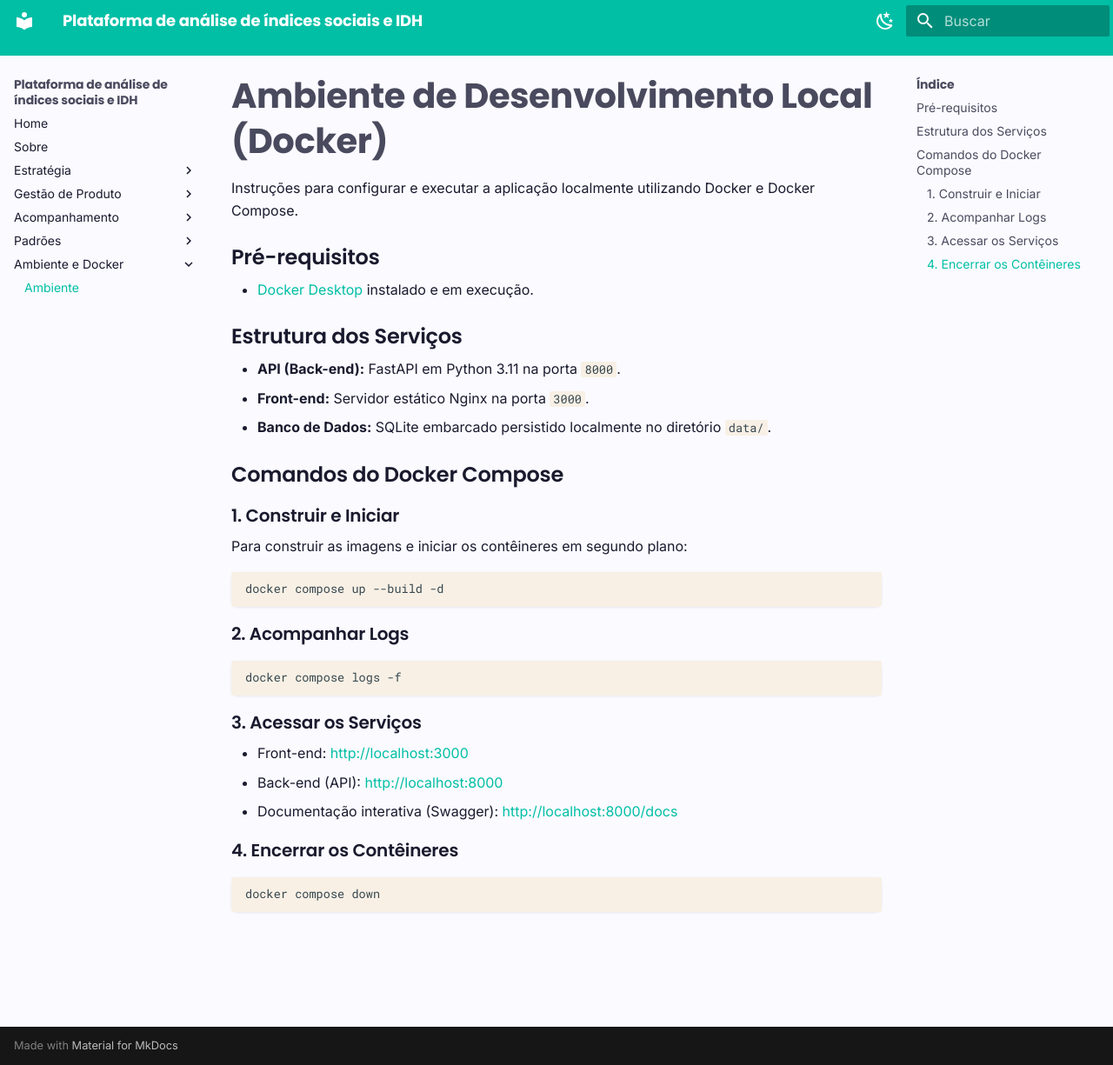
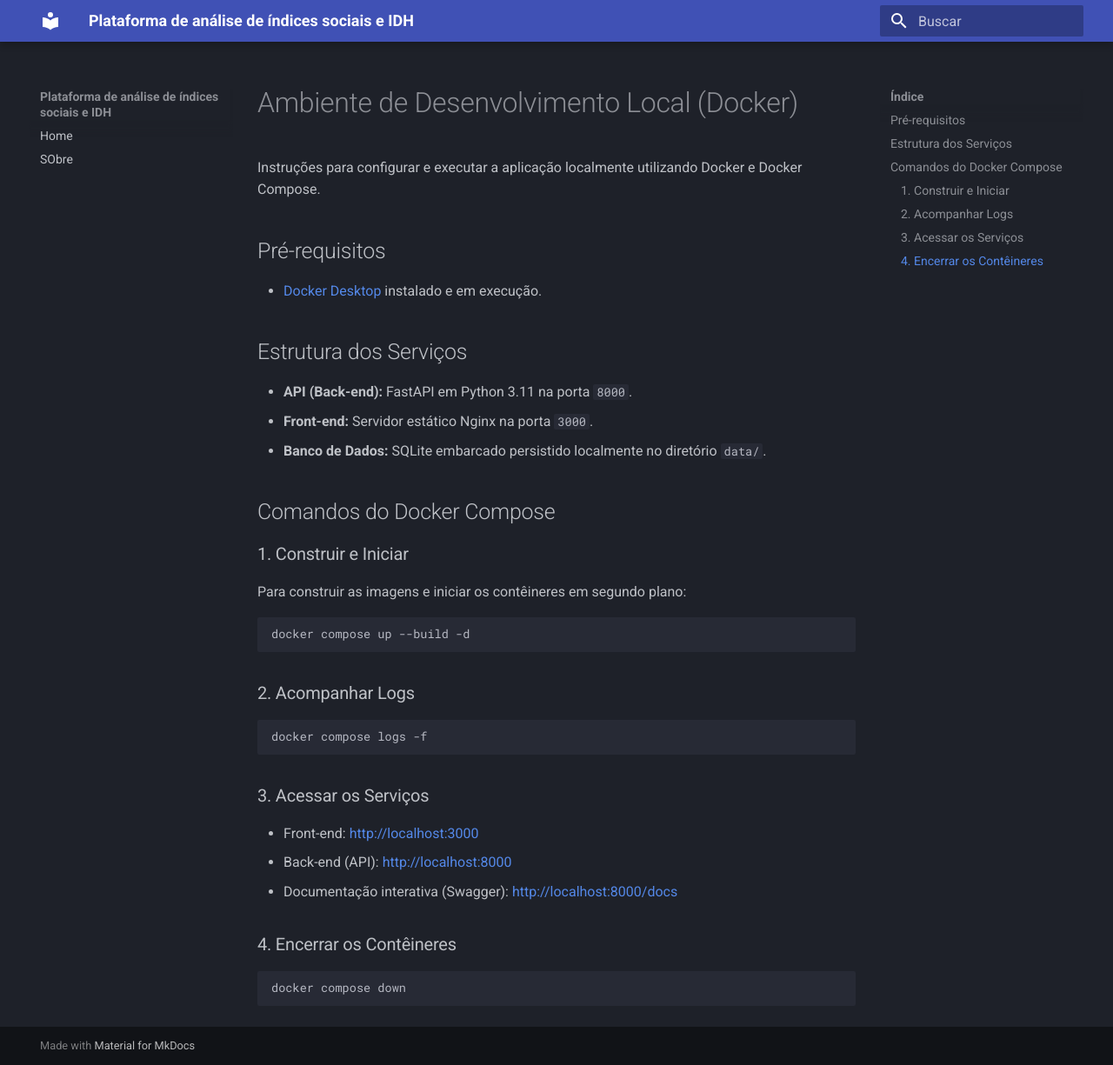
Before and after one commit to FGA0138-MDS-Ajax/2026.2-T02-Dijkstra, an MkDocs documentation site: the page built from docs/ambiente.md, in a window 1280 px wide and 1225 px high. Shown: the whole window at 87% size. Built offline with MkDocs 1.6.1 and Material for MkDocs 9.7.7, drawn with Linux system fonts in a browser that asks for light colours.

```diff
--- a/mkdocs.yml
+++ b/mkdocs.yml
@@ -4,56 +4,11 @@ site_description: Documentação do projeto Time Dijkstra
 theme:
   name: material
   language: pt-BR
-  features:
-    -toc.follow
-  font:
-    text: Inter
-    code: Roboto Mono
   palette:
-    - media: "(prefers-color-scheme: light)"
-      scheme: default
-      primary: custom
-      accent: custom
-      toggle:
-        icon: material/weather-night
-        name: Mudar para modo escuro
-    - media: "(prefers-color-scheme: dark)"
-      scheme: slate
-      primary: custom
-      accent: custom
-      toggle:
-        icon: material/weather-sunny
-        name: Mudar para modo claro
-
-extra_css:
-  - stylesheets/extra.css
-
-markdown_extensions:
-  - admonition
-  - pymdownx.details
-  - pymdownx.superfences
-  - tables
+    scheme: slate
+    primary: indigo
+    accent: indigo
 
 nav:
   - Home: index.md
-  - Sobre: sobre.md
-  - Estratégia:
-    - Metodologia: estrategia/metodologia.md
-    - Engenharia de Software: estrategia/engsoftware.md
-    - DoR e DoD: estrategia/dor-dod.md
-  - Gestão de Produto:
-    - Solução Proposta: gestao/solucao.md
-    - Protótipos: gestao/prototipos.md
-    - Requisitos: gestao/requisitos.md
-    - Especificações: gestao/especificacoes.md
-  - Acompanhamento:
-    - Cronograma: acompanhamento/cronograma.md
-    - Reuniões:
-      - Visão Geral: acompanhamento/reunioes/index.md
-      - Ata Reunião 01: acompanhamento/reunioes/ata01.md
-  - Padrões:
-    - Commits: padroes/commits.md
-    - Issues: padroes/issues.md
-    - Pull Requests: padroes/pullrequest.md
-  - Ambiente e Docker:
-    - Ambiente: ambiente.md
+  - SObre: sobre.md
```
Also changed, not shown: 1 other file.
